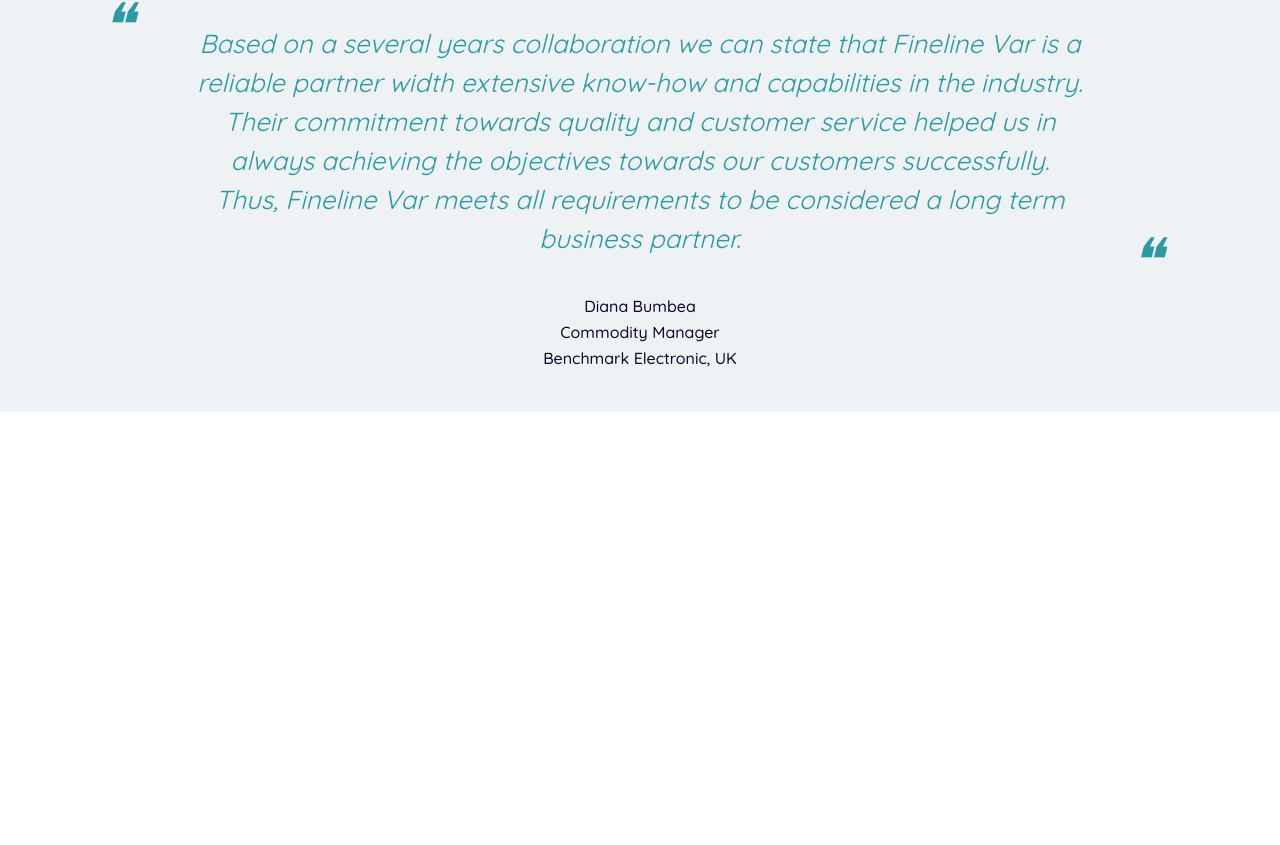
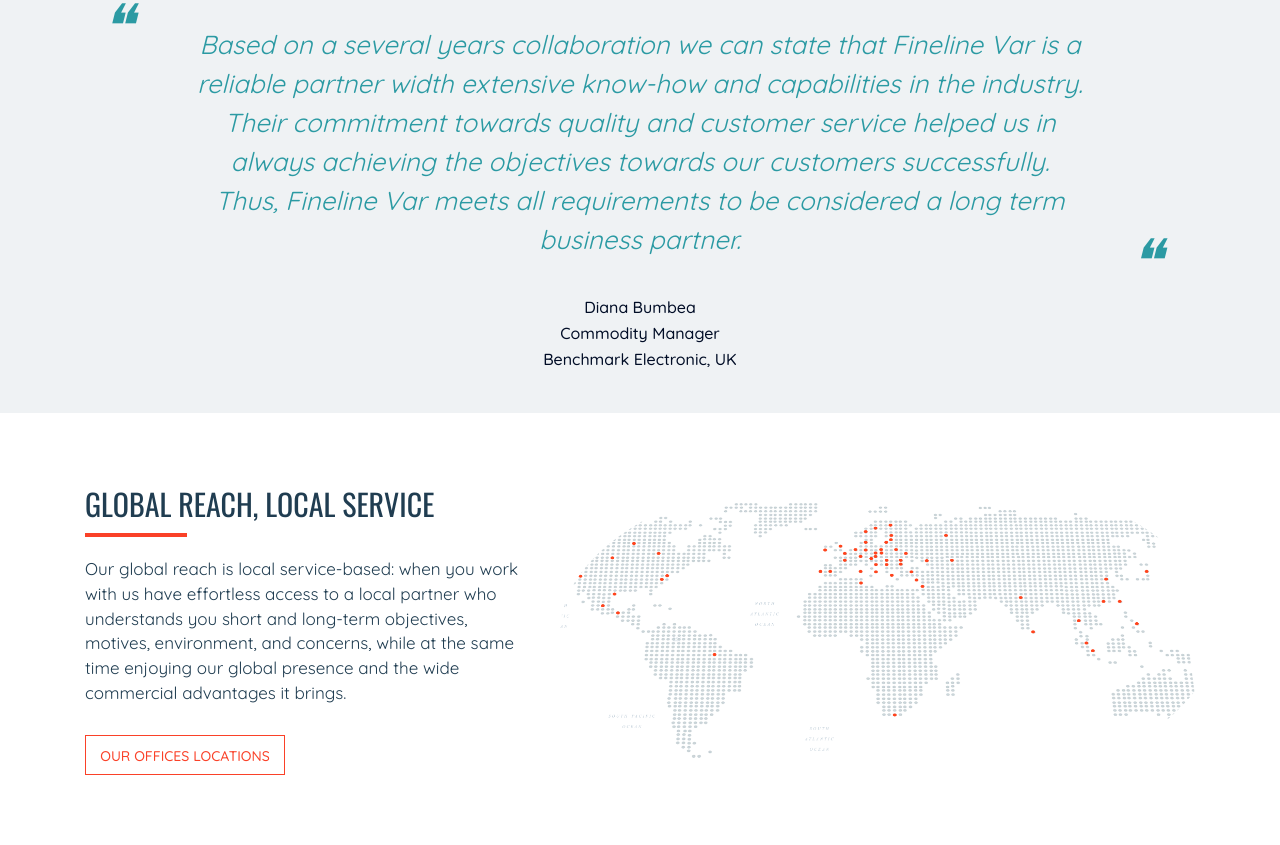
Before and after one commit to korsikov009/fineline, a website: page src/index.html in a window 1280 px wide. Shown: the part 1684-2529 px from the top of the page. Before the commit the page ends 2096 px from the top, so only its background shows below. Drawn offline with nearby package versions, Linux system fonts and the light colour scheme.

Commit message:
Did section "locations", amended title and title-underline in section "about"

```diff
--- a/src/index.html
+++ b/src/index.html
@@ -107,5 +107,21 @@
             </div>
         </div>
     </section>
+
+    <section class="locations">
+        <div class="locations__container container">
+            <div class="row">
+                <div class="locations__info col-5">
+                    <h2 class="locations__title">Global reach, local service</h2>
+                    <hr class="locations__underline">
+                    <p class="locations__text">Our global reach is local service-based: when you work with us have effortless access to a local partner who understands you short and long-term objectives, motives, environment, and concerns, while at the same time enjoying our global presence and the wide commercial advantages it brings.</p>
+                    <a href="#" class="locations__btn">Our offices locations</a>
+                </div>
+                <div class="locations__picture col-7">
+                    <img width="100%" src="img/pictures/map.png" alt="map">
+                </div>
+            </div>
+        </div>
+    </section>
 </body>
 </html>
--- a/src/scss/_about.scss
+++ b/src/scss/_about.scss
@@ -61,8 +61,8 @@
       &-underline {
         border: none;
         background-color: #FA4128;
-        height: 3px;
-        width: 30%;
+        height: 4px;
+        width: 29%;
         margin: 5px 0 0;
       }
     }
--- /dev/null
+++ b/src/scss/locations.scss
@@ -0,0 +1,48 @@
+.locations {
+
+  &__container {
+    padding: {
+      top: 70px;
+      bottom: 70px;
+    }
+  }
+
+  &__info {
+    color: #203D51;
+  }
+
+  &__title {
+    font: normal 3rem/1.4 "Oswald", sans-serif;
+    text-transform: uppercase;
+    margin: 0;
+  }
+
+  &__underline {
+    border: none;
+    background-color: #FA4128;
+    height: 4px;
+    width: 23%;
+    margin: 8px 0 0;
+  }
+
+  &__text {
+    font: normal 1.7rem/1.45 "Quicksand", sans-serif;
+    margin: 2rem 0 3rem;
+  }
+  &__btn {
+    padding-top: 2px;
+    width: 200px;
+    height: 40px;
+    border: 1px solid #FA4128;
+    color: #FA4128;
+    display: flex;
+    align-items: center;
+    justify-content: center;
+    font: 500 1.4rem/1.5 "Quicksand", sans-serif;
+    text-transform: uppercase;
+  }
+
+  &__picture {
+    padding-top: 20px;
+  }
+}
--- a/src/scss/styles.scss
+++ b/src/scss/styles.scss
@@ -8,3 +8,4 @@
 @import "header";
 @import "preview";
 @import "about";
+@import "locations";
```
Also changed, not shown: src/css/locations.css (added), src/css/styles.css, src/img/pictures/map.png (added).
